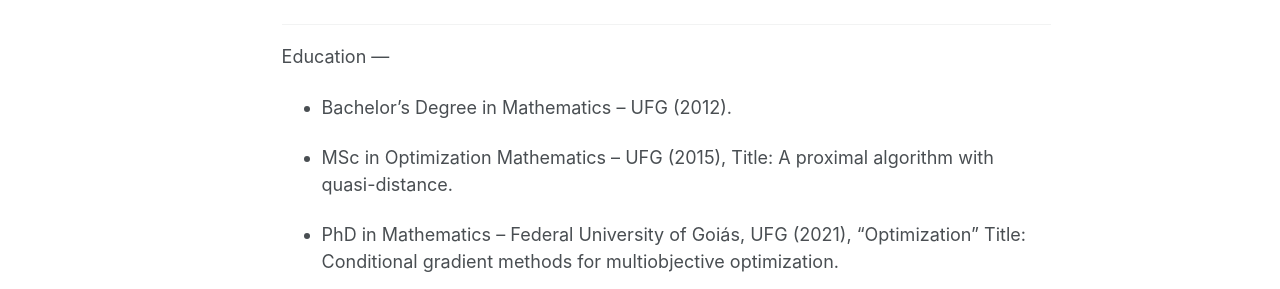
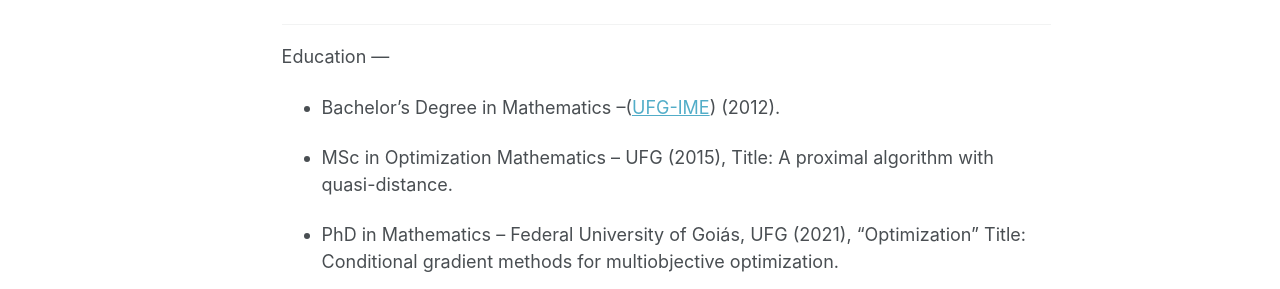
Before and after one commit to pedroassuncaofilho/pedroassuncaofilho.github.io, a Jekyll site: the page built from _pages/about.md, in a window 1280 px wide and 1393 px high. Shown: the part 694-983 px from the top of the window. Built offline with Jekyll 4.4.1, drawn with Linux system fonts in a browser that asks for light colours; some web fonts are replaced.

Commit message:
Update about.md

```diff
--- a/_pages/about.md
+++ b/_pages/about.md
@@ -35,7 +35,7 @@ Email address:
 ---
 Education
 ---
-- Bachelor's Degree in Mathematics – UFG (2012).
+- Bachelor's Degree in Mathematics –([UFG-IME](https://ime.ufg.br/)) (2012).
 
 - MSc in Optimization Mathematics – UFG (2015),
 Title: A proximal algorithm with quasi-distance.
```
